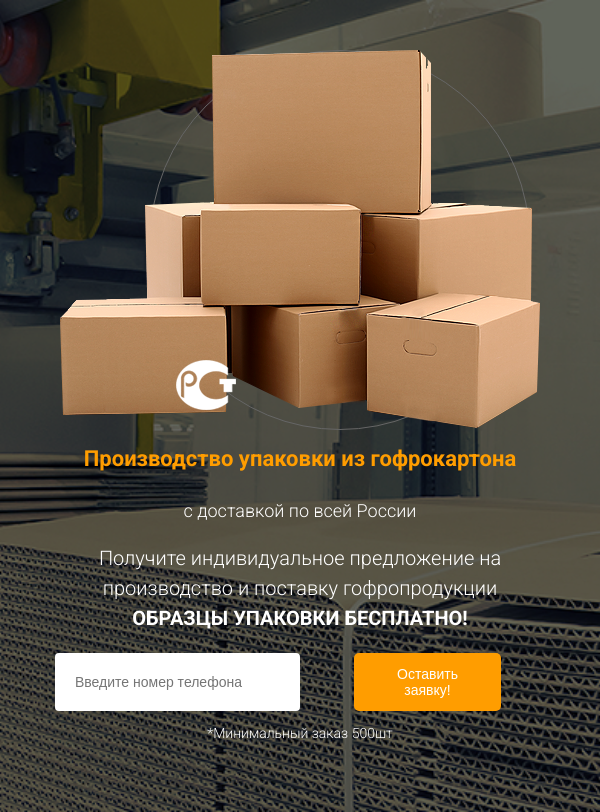
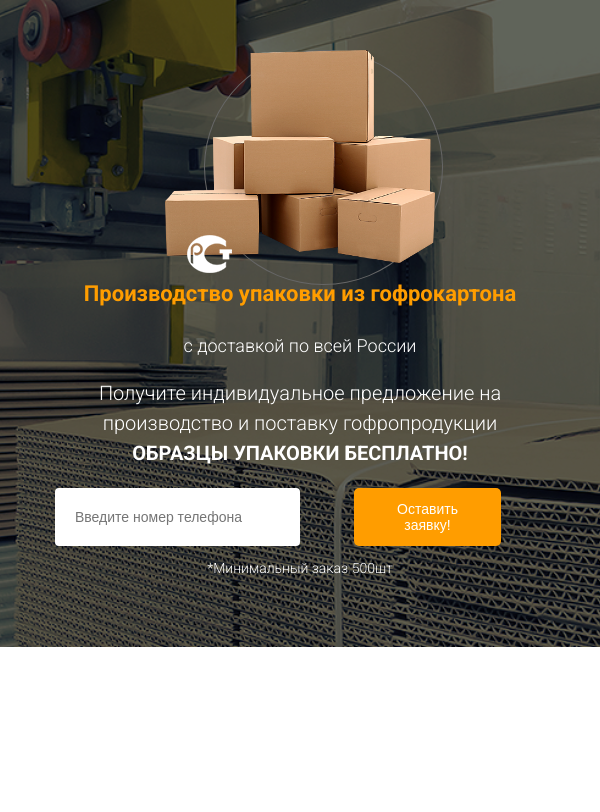
Before and after one commit to AshtonBro/Study_htmlCss, a PHP site: page / in a window 600 px wide. Shown: the part 91-903 px from the top of the page. After the commit the page ends 738 px from the top, so only its background shows below. Run offline with PHP 8.4, Linux system fonts and the light colour scheme.

Commit message:
>= 576 done

```diff
--- a/good_cardboard/src/css/style.css
+++ b/good_cardboard/src/css/style.css
@@ -288,6 +288,18 @@ img {
   .main {
     text-align: center;
     padding-top: 50px; }
+    .main-img {
+      margin-right: auto;
+      margin-left: auto;
+      width: 270px; }
+      .main-img::before {
+        width: 239px;
+        height: 235px;
+        left: 70%; }
+      .main-img::after {
+        content: url(../img/main/icon-2-small.png);
+        margin-top: 185px;
+        margin-left: -248px; }
     .main-text__title {
       font-size: 22px;
       color: #ff9d00; }
--- a/good_cardboard/src/sass/_media.sass
+++ b/good_cardboard/src/sass/_media.sass
@@ -91,6 +91,18 @@
     .main
         text-align: center
         padding-top: 50px
+        &-img
+            margin-right: auto
+            margin-left: auto
+            width: 270px
+            &::before
+                width: 239px
+                height: 235px
+                left: 70%
+            &::after
+                content: url(../img/main/icon-2-small.png)
+                margin-top: 185px
+                margin-left: -248px
         &-text
             &__title
                 font-size: 22px
```
Also changed, not shown: good_cardboard/src/img/main/icon-2-small.png (added).
